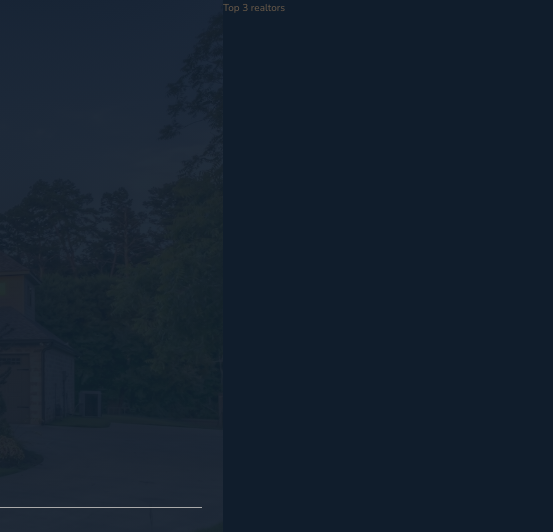
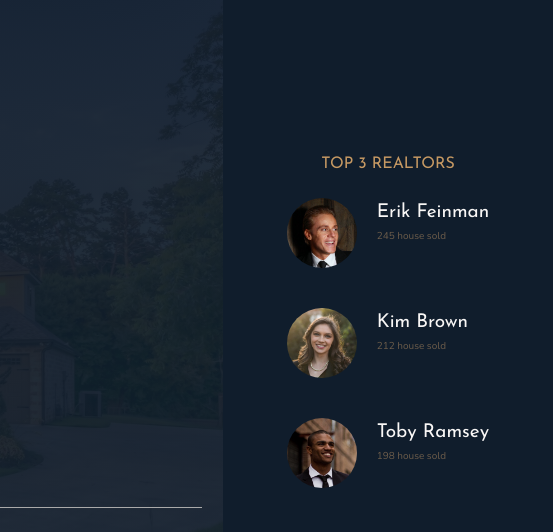
Before and after one commit to SuperUser-Gump/Nexter, a website: page index.html in a window 1280 px wide. Shown: the top 532 px of the page, 727-1280 px from the left. Drawn offline with nearby package versions, Linux system fonts and the light colour scheme.

Commit message:
Building the Realtors Section
- Create a two-by-three grid layout to showcase realtor information, including images, names, and the number of houses sold.
- Apply styling to achieve rounded images, text formatting, and vertical centering.
- Use CSS Grid to center the entire "Realtors" section within its parent element.
- Use viewport height units for spacing in responsive designs.

```diff
--- a/index.html
+++ b/index.html
@@ -33,7 +33,26 @@
       </div>
     </header>
 
-    <div class="realtors">Top 3 realtors</div>
+    <div class="realtors">
+      <h3 class="heading-3">Top 3 Realtors</h3>
+      <div class="realtors__list">
+        <img src="img/realtor-1.jpeg" alt="Realtor 1" class="realtors__img" />
+        <div class="realtors__details">
+          <h4 class="heading-4 heading-4--light">Erik Feinman</h4>
+          <p class="realtors_sold">245 house sold</p>
+        </div>
+        <img src="img/realtor-2.jpeg" alt="Realtor 2" class="realtors__img" />
+        <div class="realtors__details">
+          <h4 class="heading-4 heading-4--light">Kim Brown</h4>
+          <p class="realtors_sold">212 house sold</p>
+        </div>
+        <img src="img/realtor-3.jpeg" alt="Realtor 3" class="realtors__img" />
+        <div class="realtors__details">
+          <h4 class="heading-4 heading-4--light">Toby Ramsey</h4>
+          <p class="realtors_sold">198 house sold</p>
+        </div>
+      </div>
+    </div>
 
     <section class="features">
       <div class="feature">
--- a/sass/_realtors.scss
+++ b/sass/_realtors.scss
@@ -1,4 +1,30 @@
 .realtors {
   background-color: $color-secondary;
   grid-column: col-start 7 / full-end;
+  padding: 3rem;
+
+  display: grid;
+  align-content: center;
+  justify-content: center;
+  justify-items: center;
+  grid-row-gap: 2rem;
+
+  &__list {
+    display: grid;
+    grid-template-columns: min-content max-content;
+    grid-column-gap: 2rem;
+    grid-row-gap: 5vh;
+  }
+
+  &__img {
+    width: 7rem;
+    border-radius: 50%;
+    display: block;
+  }
+
+  &__sold {
+    text-transform: uppercase;
+    color: $color-grey-light-2;
+    margin-top: -3px;
+  }
 }
```
Also changed, not shown: css/style.css.
